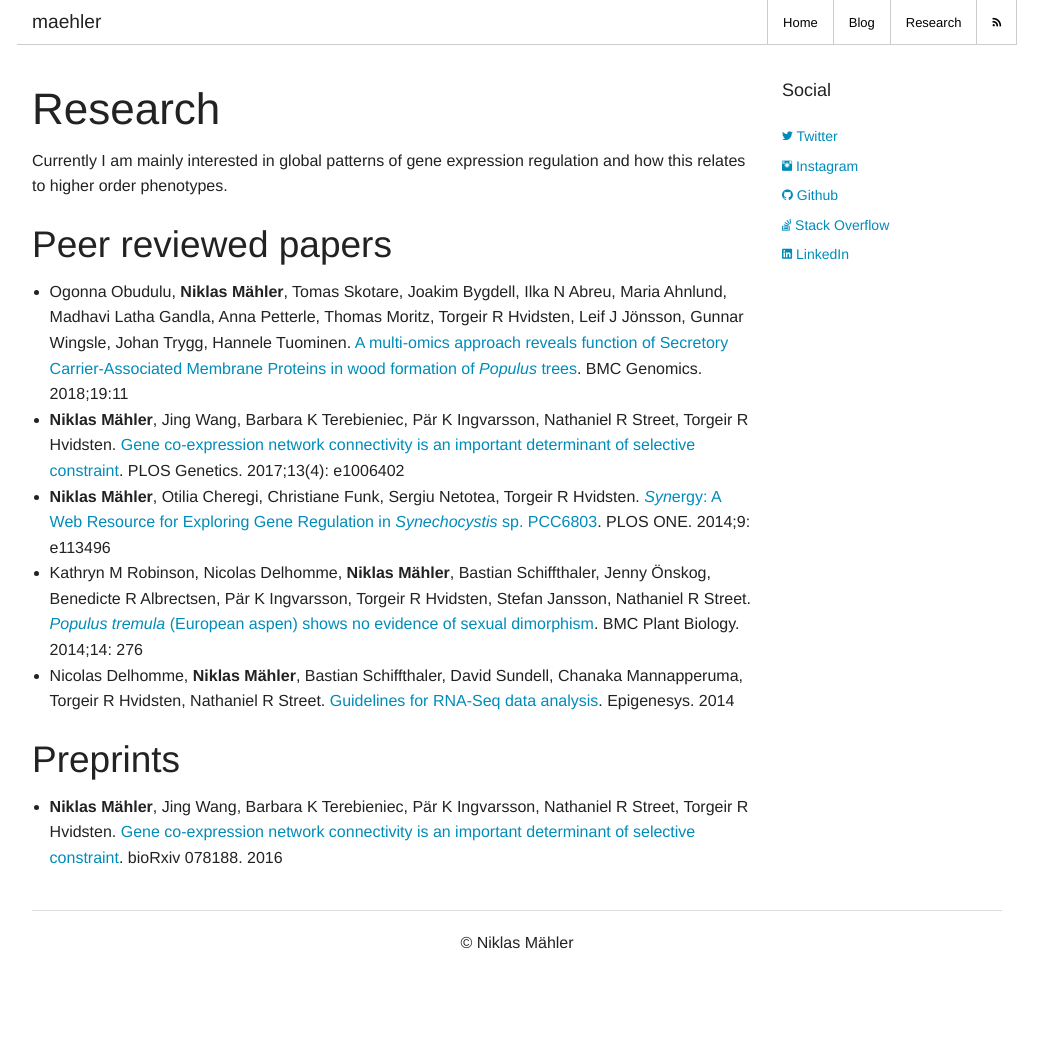
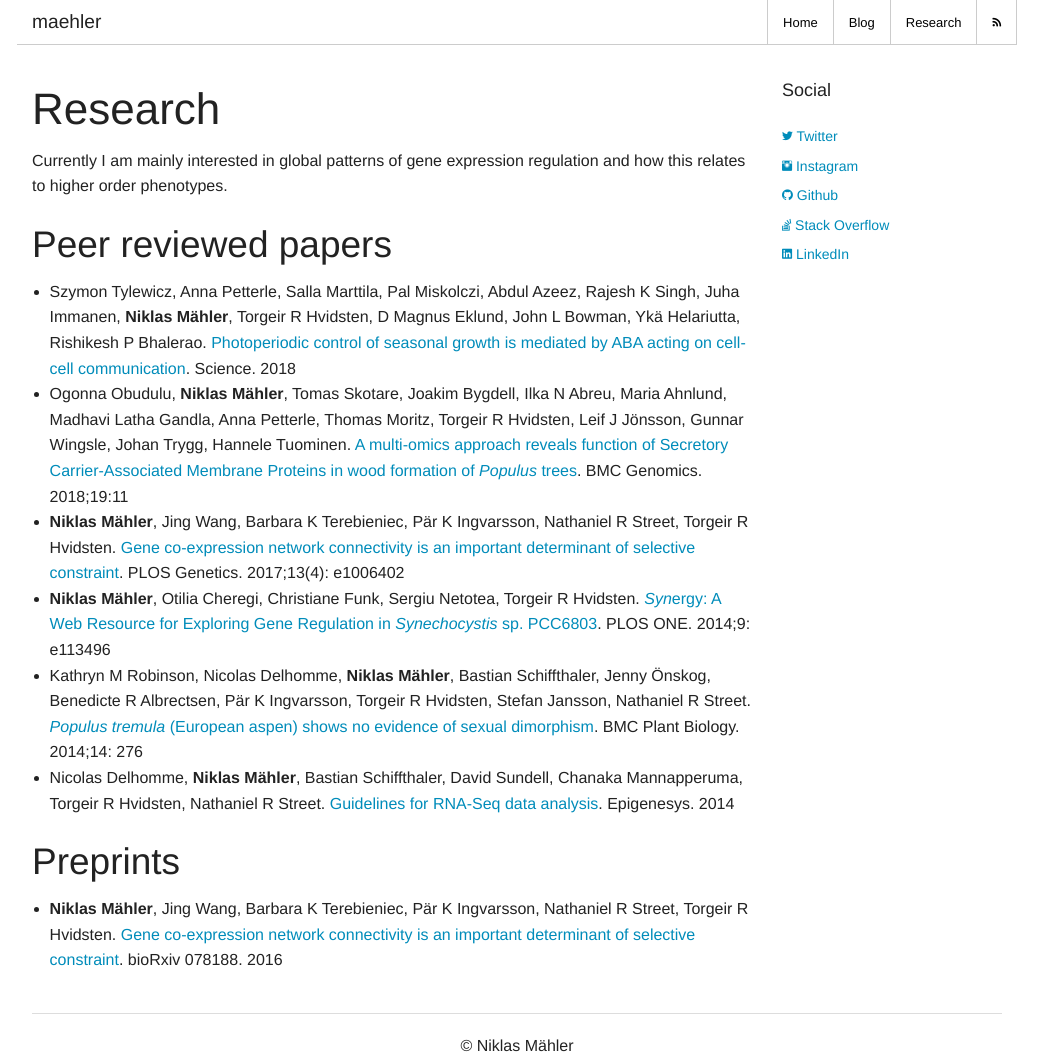
Before and after one commit to maehler/maehler.github.io, a Jekyll site: the page built from research/index.md, in a window 1280 px wide. Shown: the whole page, without its empty margins (123-1171 px from the left). Built offline with Jekyll 4.4.1, drawn with Linux system fonts in a browser that asks for light colours; before the commit the page ends 956 px from its top, so only the background shows below that.

Commit message:
Add ABA paper

```diff
--- a/research/index.md
+++ b/research/index.md
@@ -9,6 +9,7 @@ Currently I am mainly interested in global patterns of gene expression regulatio
 
 ## Peer reviewed papers
 
+- Szymon Tylewicz, Anna Petterle, Salla Marttila, Pal Miskolczi, Abdul Azeez, Rajesh K Singh, Juha Immanen, **Niklas Mähler**, Torgeir R Hvidsten, D Magnus Eklund, John L Bowman, Ykä Helariutta, Rishikesh P Bhalerao. [Photoperiodic control of seasonal growth is mediated by ABA acting on cell-cell communication][aba]. Science. 2018
 - Ogonna Obudulu, **Niklas Mähler**, Tomas Skotare, Joakim Bygdell, Ilka N Abreu, Maria Ahnlund, Madhavi Latha Gandla, Anna Petterle, Thomas Moritz, Torgeir R Hvidsten, Leif J Jönsson, Gunnar Wingsle, Johan Trygg, Hannele Tuominen. [A multi-omics approach reveals function of Secretory Carrier-Associated Membrane Proteins in wood formation of *Populus* trees][bioimprove-scamp]. BMC Genomics. 2018;19:11
 - **Niklas Mähler**, Jing Wang, Barbara K Terebieniec, Pär K Ingvarsson, Nathaniel R Street, Torgeir R Hvidsten. [Gene co-expression network connectivity is an important determinant of selective constraint][aspen-eqtl]. PLOS Genetics. 2017;13(4): e1006402
 - **Niklas Mähler**, Otilia Cheregi, Christiane Funk, Sergiu Netotea, Torgeir R Hvidsten. [*Syn*ergy: A Web Resource for Exploring Gene Regulation in *Synechocystis* sp. PCC6803][synergy]. PLOS ONE. 2014;9: e113496
@@ -19,6 +20,7 @@ Currently I am mainly interested in global patterns of gene expression regulatio
 
 - **Niklas Mähler**, Jing Wang, Barbara K Terebieniec, Pär K Ingvarsson, Nathaniel R Street, Torgeir R Hvidsten. [Gene co-expression network connectivity is an important determinant of selective constraint][aspen-eqtl-preprint]. bioRxiv 078188. 2016
 
+[aba]: <https://doi.org/10.1126/science.aan8576>
 [bioimprove-scamp]: <https://doi.org/10.1186/s12864-017-4411-1>
 [aspen-eqtl]: <https://doi.org/10.1371/journal.pgen.1006402>
 [synergy]: <http://dx.doi.org/10.1371/journal.pone.0113496>
```
